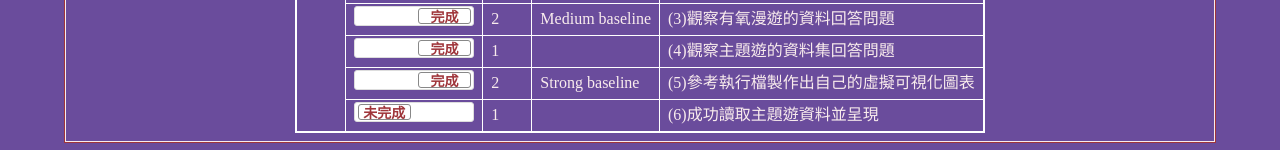
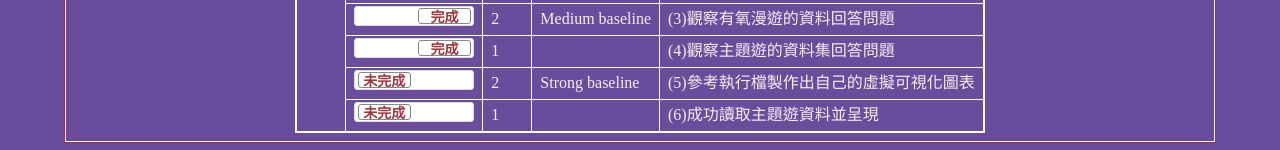
Before and after one commit to muying-fumi/vis2023f, a plain HTML site: page hw08/index.html in a window 1280 px wide. Shown: the part 405-555 px from the top of the page. Drawn offline with nearby package versions, Linux system fonts and the light colour scheme.

Commit message:
Update index.html

```diff
--- a/hw08/index.html
+++ b/hw08/index.html
@@ -266,7 +266,6 @@
               type="checkbox"
               class="flipswitch"
               id="myCheckbox7"
-              checked="checked"
             />
           </td>
           <td id="m7">2</td>
```
